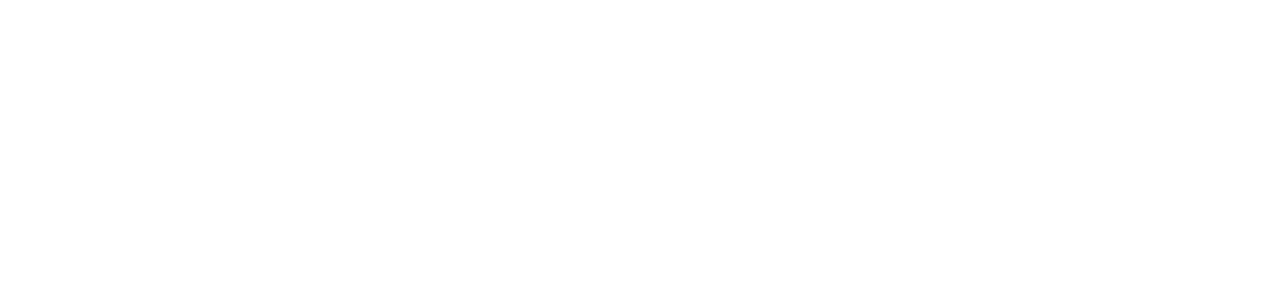
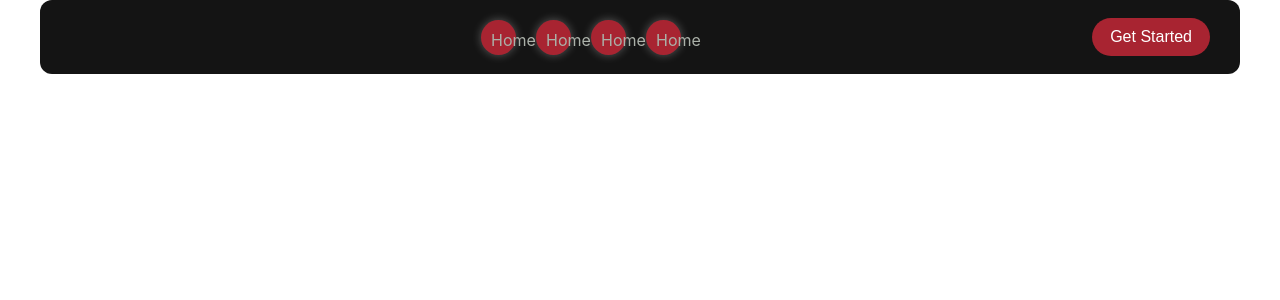
Before and after one commit to bonkooo/BlokApp, a React (Create React App) app: page / in a window 1280 px wide. Shown: the top 300 px of the page. Built offline with nearby package versions, Linux system fonts and the light colour scheme.

Commit message:
header started

```diff
--- a/src/App.js
+++ b/src/App.js
@@ -1,8 +1,9 @@
 import React from 'react';
+import Header from './Components/Header/header';
 
 function App() {
   return (
-    <></>
+    <Header/>
   );
 }
 
--- a/src/Components/Header/header.css
+++ b/src/Components/Header/header.css
@@ -0,0 +1,98 @@
+/* Header Styling */
+*{
+    margin: 0;
+    padding: 0;
+    box-sizing: border-box;
+}
+
+.header {
+    margin-top: 10px;;
+    display: flex;
+    justify-content: space-between;
+    align-items: center;
+    background-color: #141414; /* Dark background */
+    padding: 15px 30px;
+    border-radius: 12px;
+    position: sticky;
+    top: 0;
+    width: 100%;
+    max-width: 1200px; /* Keeps it centered on large screens */
+    margin: 0 auto; /* Center alignment */
+    z-index: 1000;
+}
+
+/* Logo */
+.logo img {
+    height: 40px; /* Adjust as needed */
+}
+
+/* Navigation Links */
+.nav-links {
+    display: flex;
+    gap: 20px;
+}
+
+.nav-links a {
+    color: #ABB1A9; /* Light grayish-green */
+    text-decoration: none;
+    font-size: 16px;
+    transition: color 0.3s ease-in-out;
+}
+
+.nav-links a:hover {
+    color: #A82431; /* Reddish hover effect */
+}
+
+/* Navigation Button */
+.nav-btn {
+    width: 35px;
+    height: 35px;
+    padding: 10px;
+    background-color: #A82431; /* Red Button */
+    border: none;
+    box-shadow: 0 0 10px rgba(255, 255, 255, 0.3); /* Light up effect */
+    border-radius: 50%; /* Circular button */
+    cursor: pointer;
+    transition: background-color 0.3s ease-in-out, transform 0.2s ease-in-out;
+}
+
+.nav-btn:hover {
+    background-color: #8b1e29; /* Darker red on hover */
+    transform: scale(1.1); /* Slight scaling effect */
+}
+
+/* Call-to-Action Button */
+.cta-button {
+    background-color: #A82431; /* Red Button */
+    color: white;
+    border: none;
+    padding: 10px 18px;
+    border-radius: 20px;
+    cursor: pointer;
+    font-size: 16px;
+    transition: background-color 0.3s ease-in-out, transform 0.2s ease-in-out;
+}
+
+.cta-button:hover {
+    background-color: #8b1e29; /* Darker red on hover */
+    transform: scale(1.05); /* Slight pop effect */
+}
+
+/* Responsive Design */
+@media (max-width: 768px) {
+    .header {
+        flex-direction: column;
+        text-align: center;
+        padding: 15px;
+    }
+
+    .nav-links {
+        flex-direction: column;
+        gap: 10px;
+        margin-top: 10px;
+    }
+
+    .cta-button {
+        margin-top: 10px;
+    }
+}
--- a/src/Components/Header/header.jsx
+++ b/src/Components/Header/header.jsx
@@ -0,0 +1,21 @@
+import React from 'react';
+import './header.css';
+
+const Header = () => {
+    return (
+        <header className="header">
+            <div className="logo">
+                <img src="" alt="" />
+            </div>
+            <nav className="nav-links">
+                <div className="nav-btn"><a href="#home">Home</a></div>
+                <div className="nav-btn"><a href="#home">Home</a></div>
+                <div className="nav-btn"><a href="#home">Home</a></div>
+                <div className="nav-btn"><a href="#home">Home</a></div>
+            </nav>
+            <button className="cta-button">Get Started</button>
+        </header>
+    );
+};
+
+export default Header;
```
